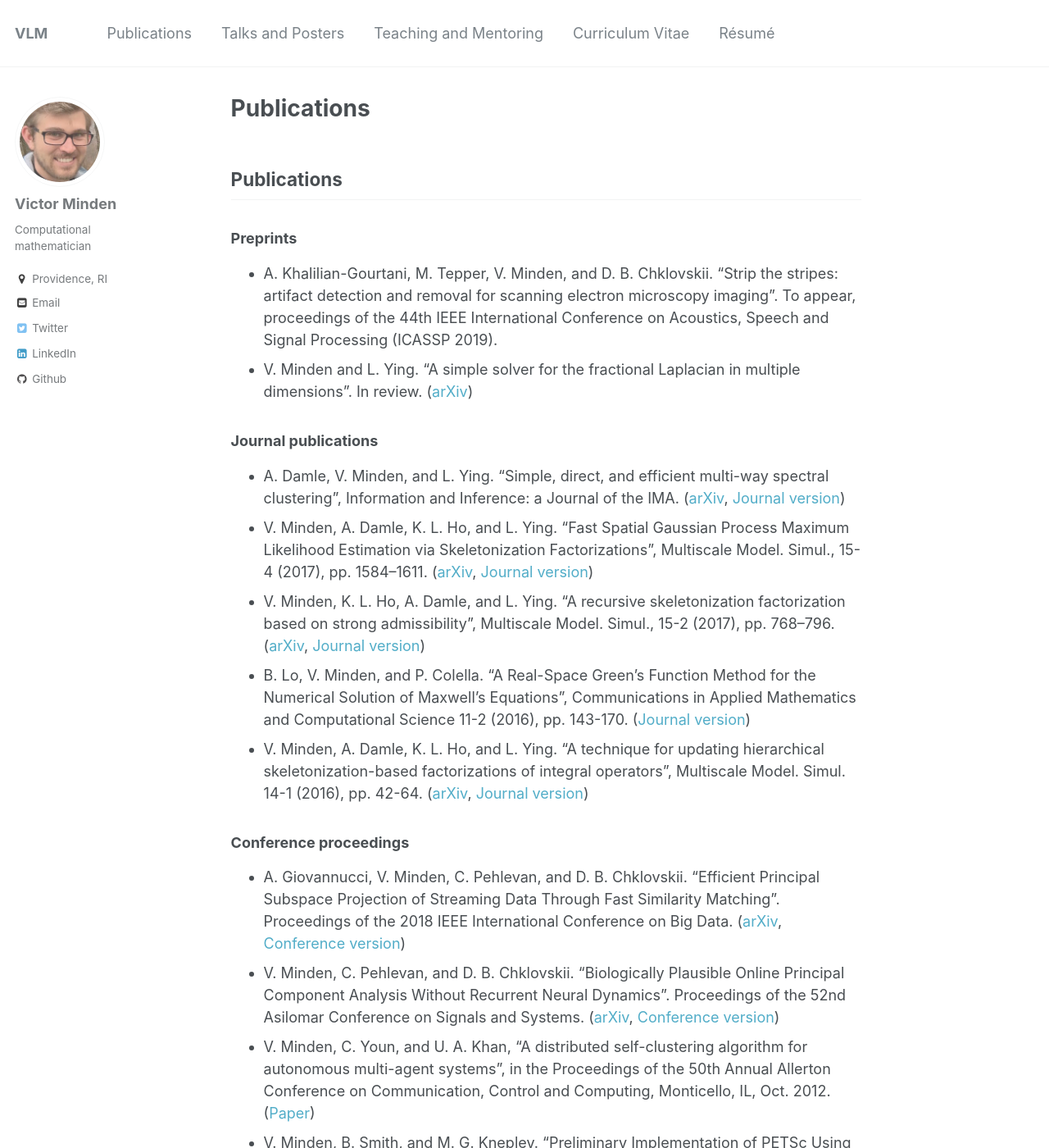
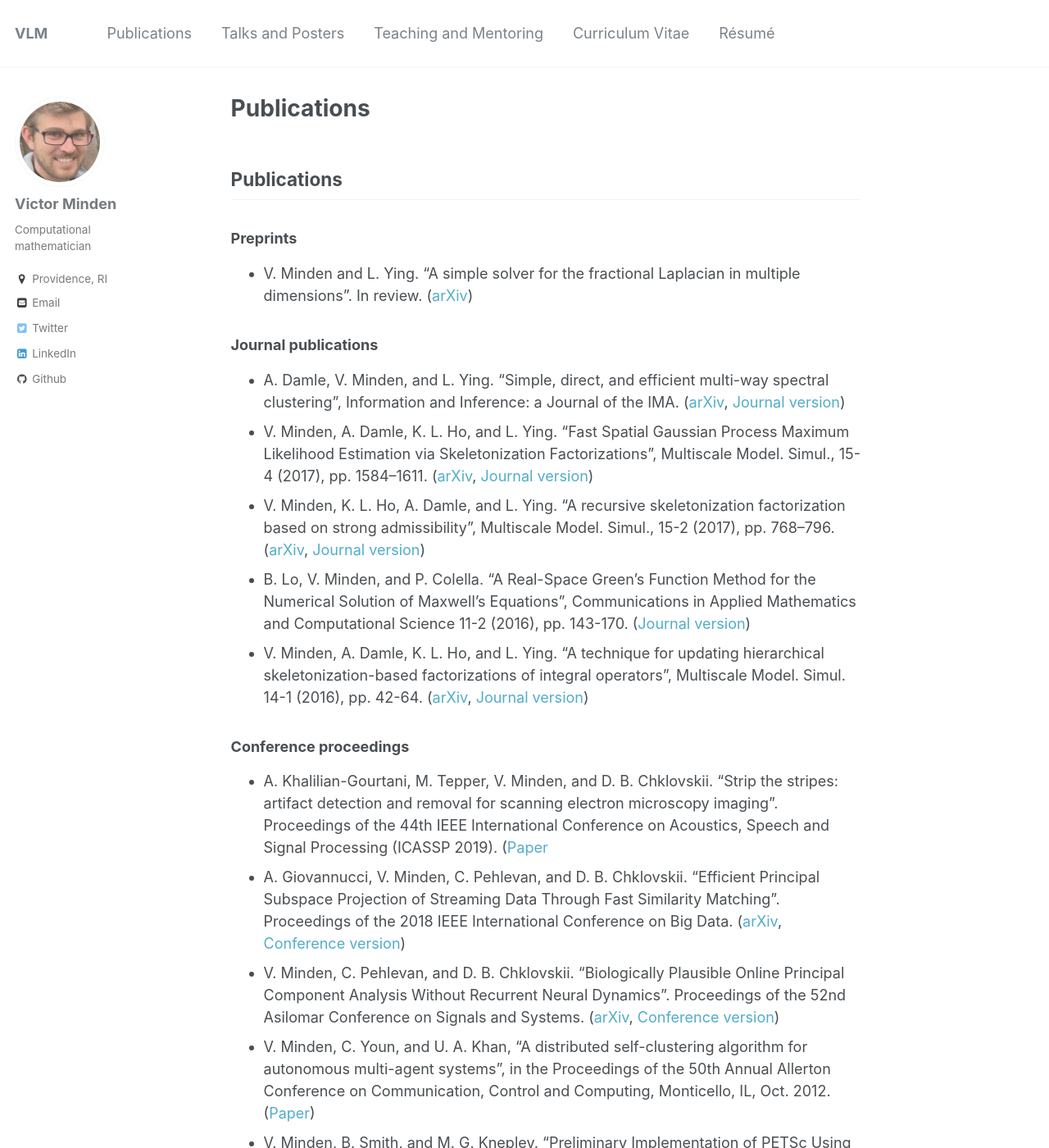
Before and after one commit to victorminden/victorminden.github.io, a Jekyll site: the page built from _pages/papers.md, in a window 1280 px wide and 1400 px high. Shown: the whole window at 82% size. Built offline with Jekyll 4.4.1, drawn with Linux system fonts in a browser that asks for light colours; part of the change alters nothing that is shown.

Commit message:
added link for ICASSP

```diff
--- a/_pages/papers.md
+++ b/_pages/papers.md
@@ -10,7 +10,6 @@ permalink: /papers.html
 ## Publications
 
 ### Preprints
-- A. Khalilian-Gourtani, M. Tepper, V. Minden, and D. B. Chklovskii.  "Strip the stripes: artifact detection and removal for scanning electron microscopy imaging".  To appear, proceedings of the 44th IEEE International Conference on Acoustics, Speech and Signal Processing (ICASSP 2019).
 - V. Minden and L. Ying.  "A simple solver for the fractional Laplacian in multiple dimensions".  In review. ([arXiv](https://arxiv.org/abs/1802.03770))
 
 ### Journal publications
@@ -21,6 +20,7 @@ permalink: /papers.html
 - V. Minden, A. Damle, K. L. Ho, and L. Ying. "A technique for updating hierarchical skeletonization-based factorizations of integral operators", Multiscale Model. Simul. 14-1 (2016), pp. 42-64. ([arXiv](https://arxiv.org/abs/1411.5706), [Journal version](http://dx.doi.org/10.1137/15M1024500))
 
 ### Conference proceedings
+- A. Khalilian-Gourtani, M. Tepper, V. Minden, and D. B. Chklovskii.  "Strip the stripes: artifact detection and removal for scanning electron microscopy imaging".  Proceedings of the 44th IEEE International Conference on Acoustics, Speech and Signal Processing (ICASSP 2019). ([Paper](https://ieeexplore.ieee.org/document/8683119)
 - A. Giovannucci, V. Minden, C. Pehlevan, and D. B. Chklovskii. "Efficient Principal Subspace Projection of Streaming Data Through Fast Similarity Matching". Proceedings of the 2018 IEEE International Conference on Big Data. ([arXiv](http://arxiv.org/abs/1808.02083), [Conference version](https://ieeexplore.ieee.org/document/8622026))
 - V. Minden, C. Pehlevan, and D. B. Chklovskii.  "Biologically Plausible Online Principal Component Analysis Without Recurrent Neural Dynamics".  Proceedings of the 52nd Asilomar Conference on Signals and Systems. ([arXiv](https://arxiv.org/abs/1810.06966), [Conference version](https://ieeexplore.ieee.org/document/8645109))
 - V. Minden, C. Youn, and U. A. Khan, “A distributed self-clustering algorithm for autonomous multi-agent systems”, in the Proceedings of the 50th Annual Allerton Conference on Communication, Control and Computing, Monticello, IL, Oct. 2012. ([Paper](docs/selfclustering.pdf))
```
